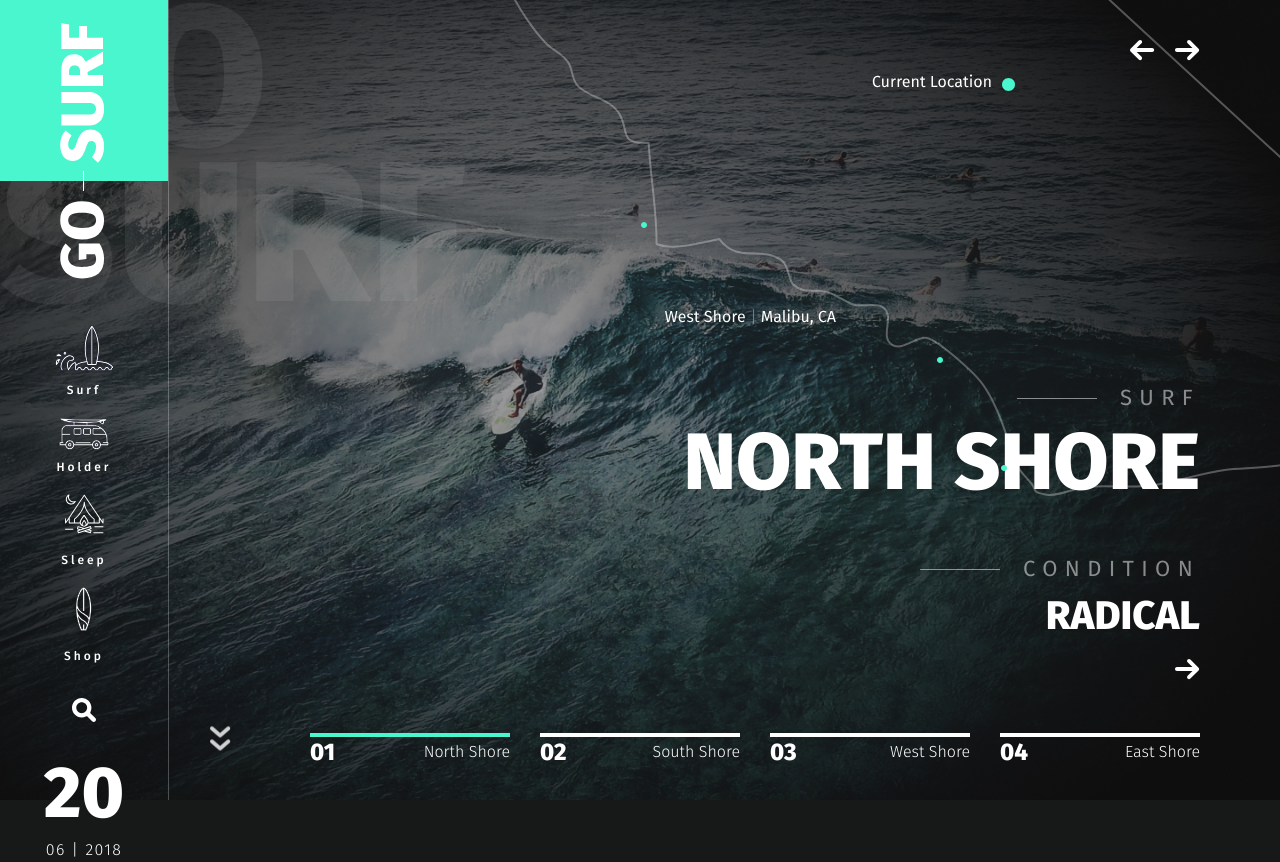
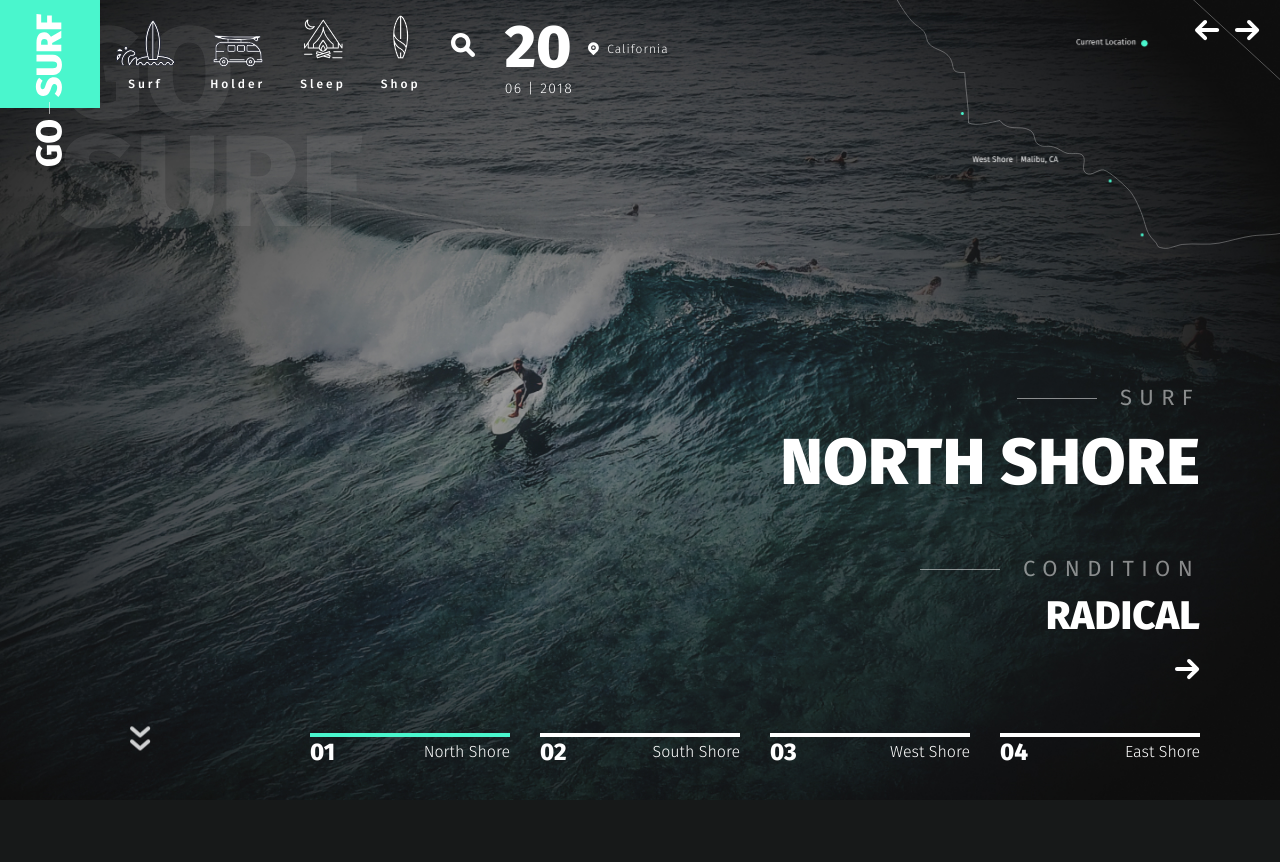
Before and after one commit to Serhii-Shmyhelskyi/surf, a website: page app/index.html in a window 1280 px wide. Shown: the top 862 px of the page. After the commit the page ends 804 px from the top, so only its background shows below. Drawn offline with nearby package versions, Linux system fonts and the light colour scheme.

Commit message:
start adaptive

```diff
--- a/app/scss/_media.scss
+++ b/app/scss/_media.scss
@@ -0,0 +1,81 @@
+@media (max-width: 1440px) {
+    .logo {
+        img {
+            width: 100px;
+        }
+    }
+    .header__title {
+        font-size: 130px;
+        line-height: 108px;
+        top: 20px;
+        left: 60px;
+    }
+    .menu {
+        padding-top: 10px;
+    }
+    .header__search {
+        padding-bottom: 35px;
+    }
+    .header__date {
+        font-size: 60px;
+        span {
+            font-size: 14px;
+            padding-top: 0;
+            margin-bottom: 5px;
+        }
+    }
+    .header__arrows {
+        left: 130px;
+    }
+}
+
+@media (max-width: 1366px) {
+    .header__aside {
+        position: absolute;
+        border-right: none;
+        height: 100%;
+        text-align: left;
+        display: flex;
+    }
+    .menu {
+        padding-top: 0;
+    }
+    .menu__list {
+        text-align: center;
+        li {
+            display: inline-block;
+        }
+        a {
+            padding: 15px;
+        }
+
+    }
+    .header__search {
+        padding: 33px 15px 15px;
+    }
+    .header__date {
+        padding: 15px;
+    }
+    .header__location {
+        margin-top: 42px;
+    }
+    .slider-item__info-title {
+        font-size: 65px;
+    }
+}
+
+@media (max-width: 1340px) {
+    .header__map {
+        svg {
+            width: 500px;
+            height: 250px;
+        }
+    }
+    .slider-arrows {
+        top: 20px;
+        right: 20px;
+    }
+    .slider-arrows__left {
+        right: 60px;
+    }
+}
```
Also changed, not shown: app/index.html (+2 -2 lines), app/css/style.min.css.
